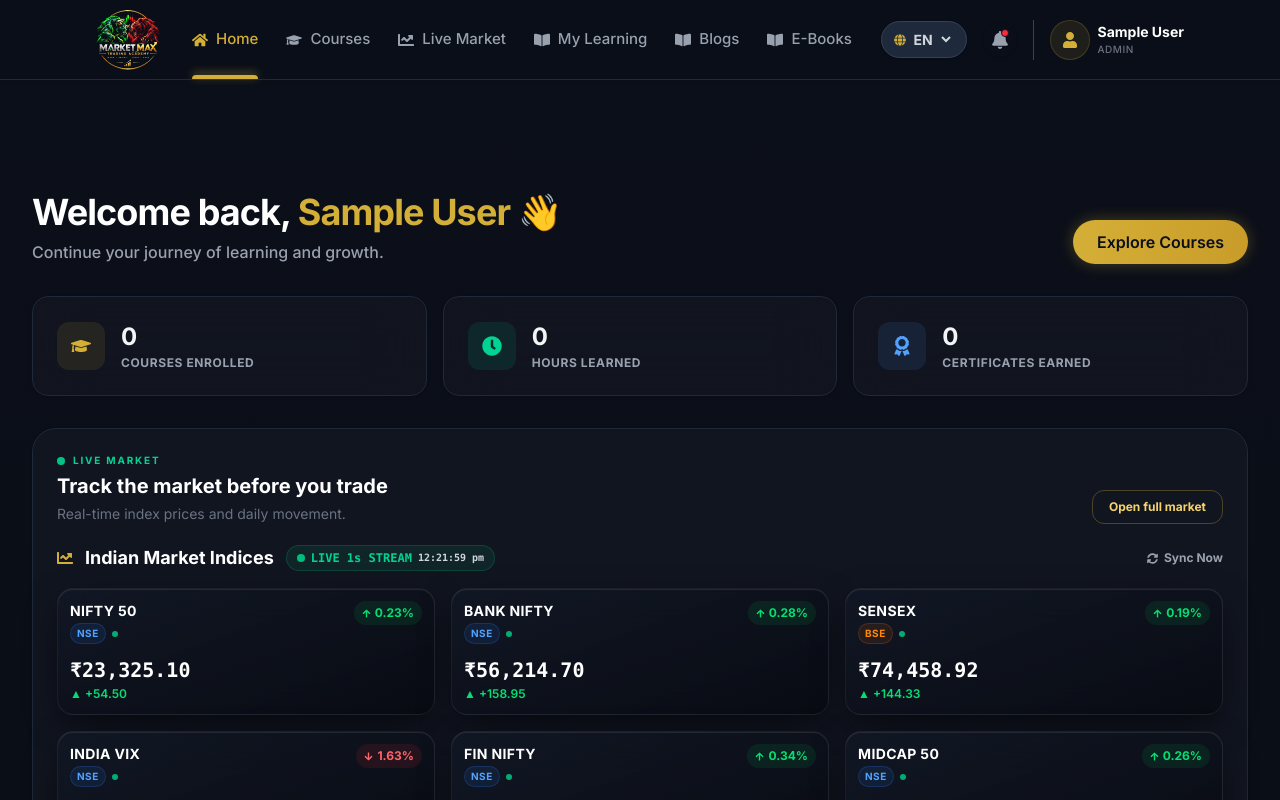
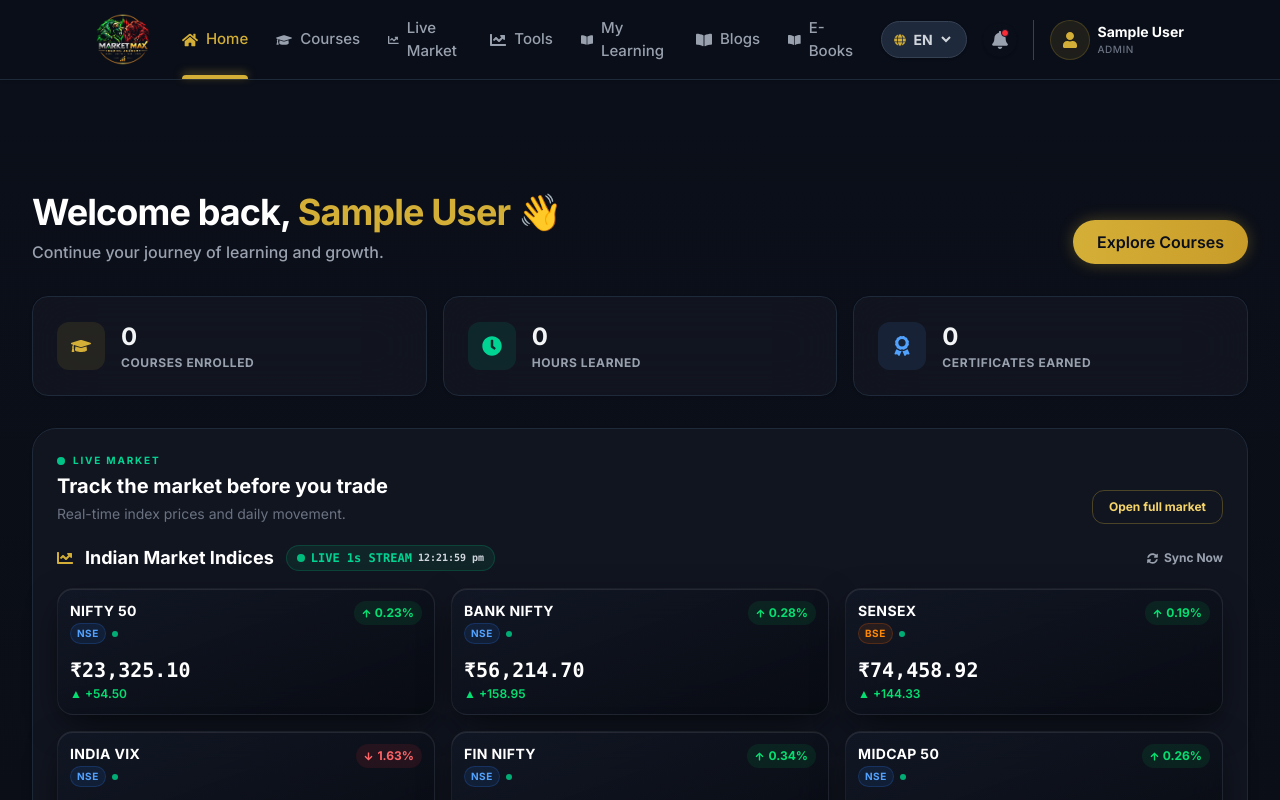
Before and after one commit to hemanthcodtech-wq/market-max-trading-academy, a React (Vite) app in the folder client/: page /dashboard in a window 1280 px wide. Shown: the top 800 px of the page. Built offline with nearby package versions, Linux system fonts and the light colour scheme; no server answers; sample sign-in values are in the browser's storage; a web font is replaced by a local one.

Commit message:
final commit

```diff
--- a/client/src/components/layout/BottomNav.jsx
+++ b/client/src/components/layout/BottomNav.jsx
@@ -32,6 +32,7 @@ const BottomNav = () => {
 
   const moreItems = [
     { name: t('dash_nav_profile'), path: '/dashboard/profile', icon: FaUser },
+    { name: 'Tools', path: '/tools', icon: FaChartLine },
     { name: 'Live Market', path: '/live-market', icon: FaChartLine },
     { name: 'Certificates', path: '/dashboard/certificates', icon: FaCertificate },
     { name: 'Payment History', path: '/dashboard/payment-history', icon: FaHistory },
--- a/client/src/components/layout/TopNav.jsx
+++ b/client/src/components/layout/TopNav.jsx
@@ -26,6 +26,7 @@ const TopNav = () => {
     { name: t('dash_nav_home'), path: '/dashboard', icon: FaHome },
     { name: t('dash_nav_courses'), path: '/courses', icon: FaGraduationCap },
     { name: 'Live Market', path: '/live-market', icon: FaChartLine },
+    { name: 'Tools', path: '/tools', icon: FaChartLine },
     { name: t('dash_nav_learning'), path: '/dashboard/learning', icon: FaBookOpen },
     { name: 'Blogs', path: '/blog', icon: FaBookOpen },
     { name: 'E-Books', path: '/ebooks', icon: FaBookOpen },
```
Also changed, not shown: 1 other file (tests, documents, lock files or other folders).
